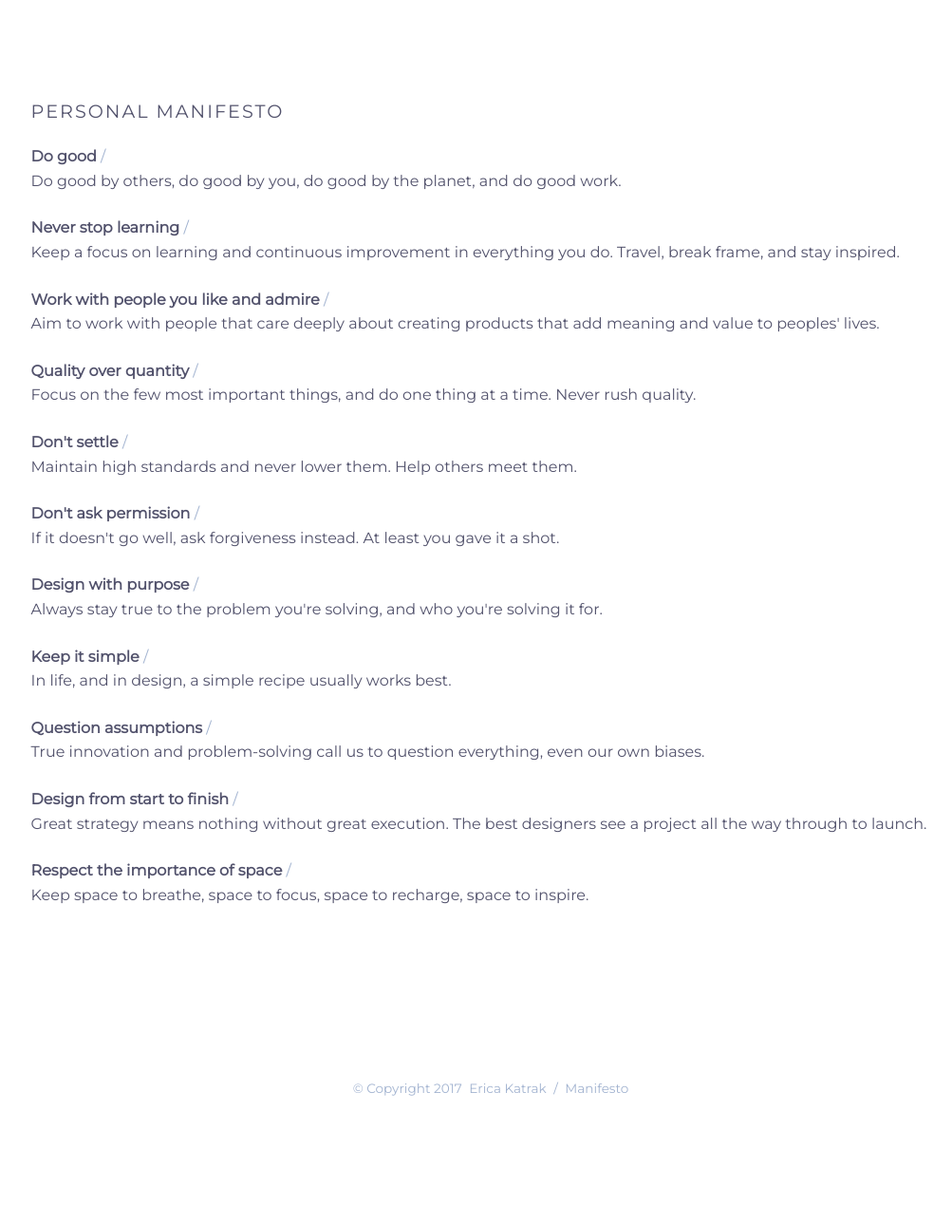
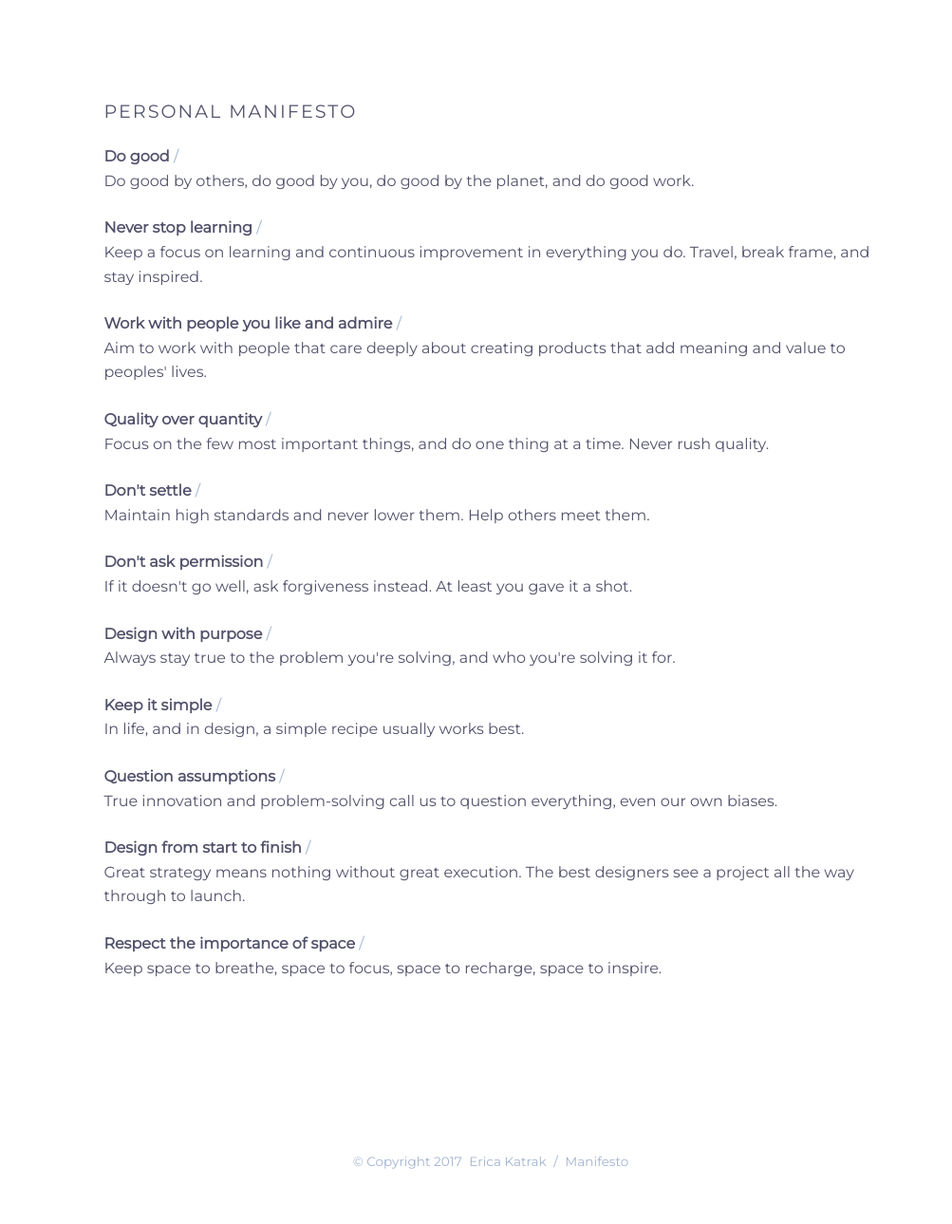
Before and after one commit to ericakatrak/ericakatrak.github.io, a Jekyll site: the page built from manifesto.html, in a window 1280 px wide. Shown: the whole page at 95% size, without its empty margins (121-1124 px from the left). Built offline with Jekyll 4.4.1, drawn with Linux system fonts in a browser that asks for light colours; before the commit the page ends 1212 px from its top, so only the background shows below that.

Commit message:
width update

```diff
--- a/css/style.css
+++ b/css/style.css
@@ -76,11 +76,15 @@ cite {
 article {font-size: 100%;}
 
 section {
+	max-width: 1300px;
+	margin: 0 auto;
+	padding: 8% 18%;
+}
+section.intro {
+  text-align: center;
 	max-width: 1400px;
-	margin: 0 auto;
 	padding: 8% 12%;
 }
-section.intro {text-align: center;}
 
 footer {
 	font-size: .85em;
```
